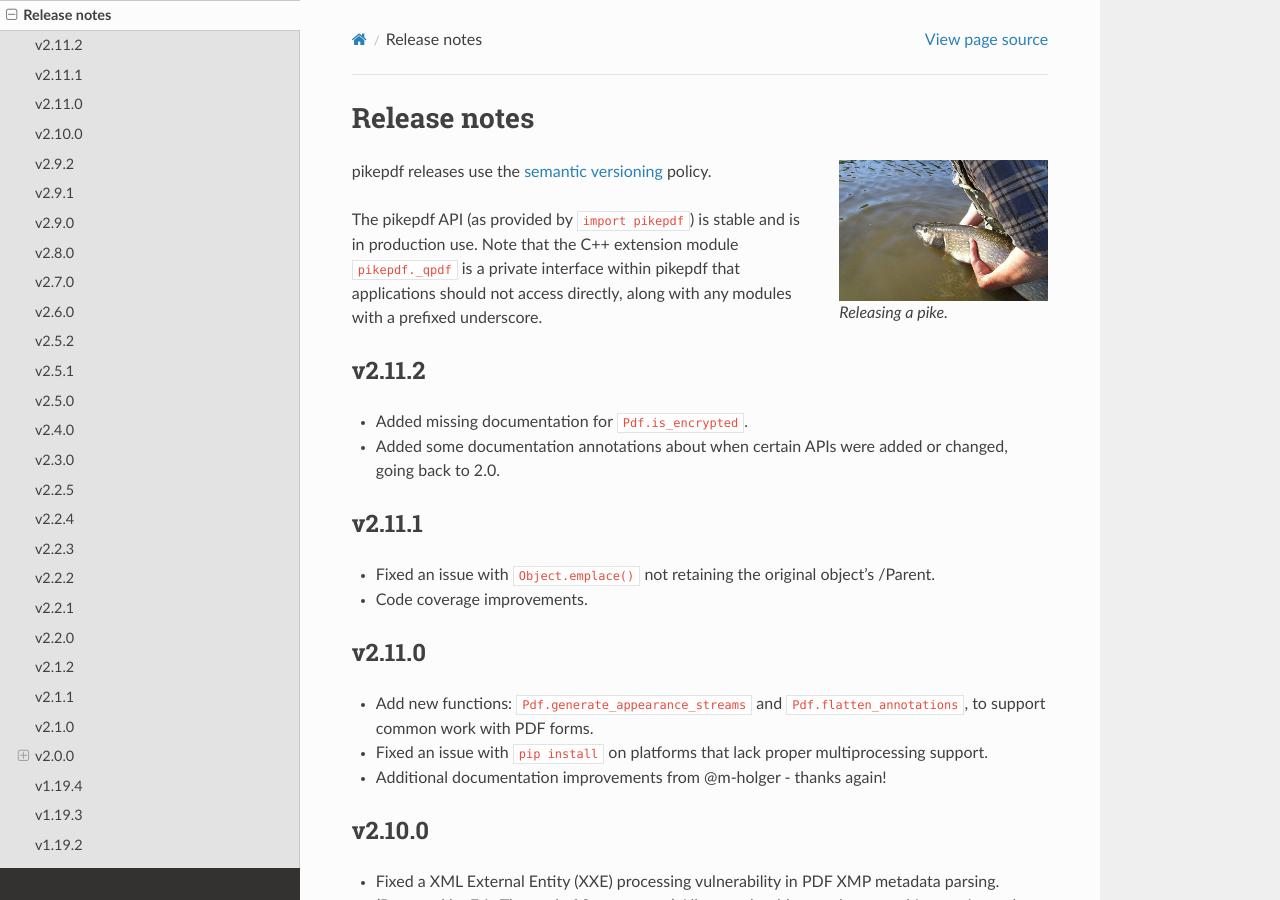
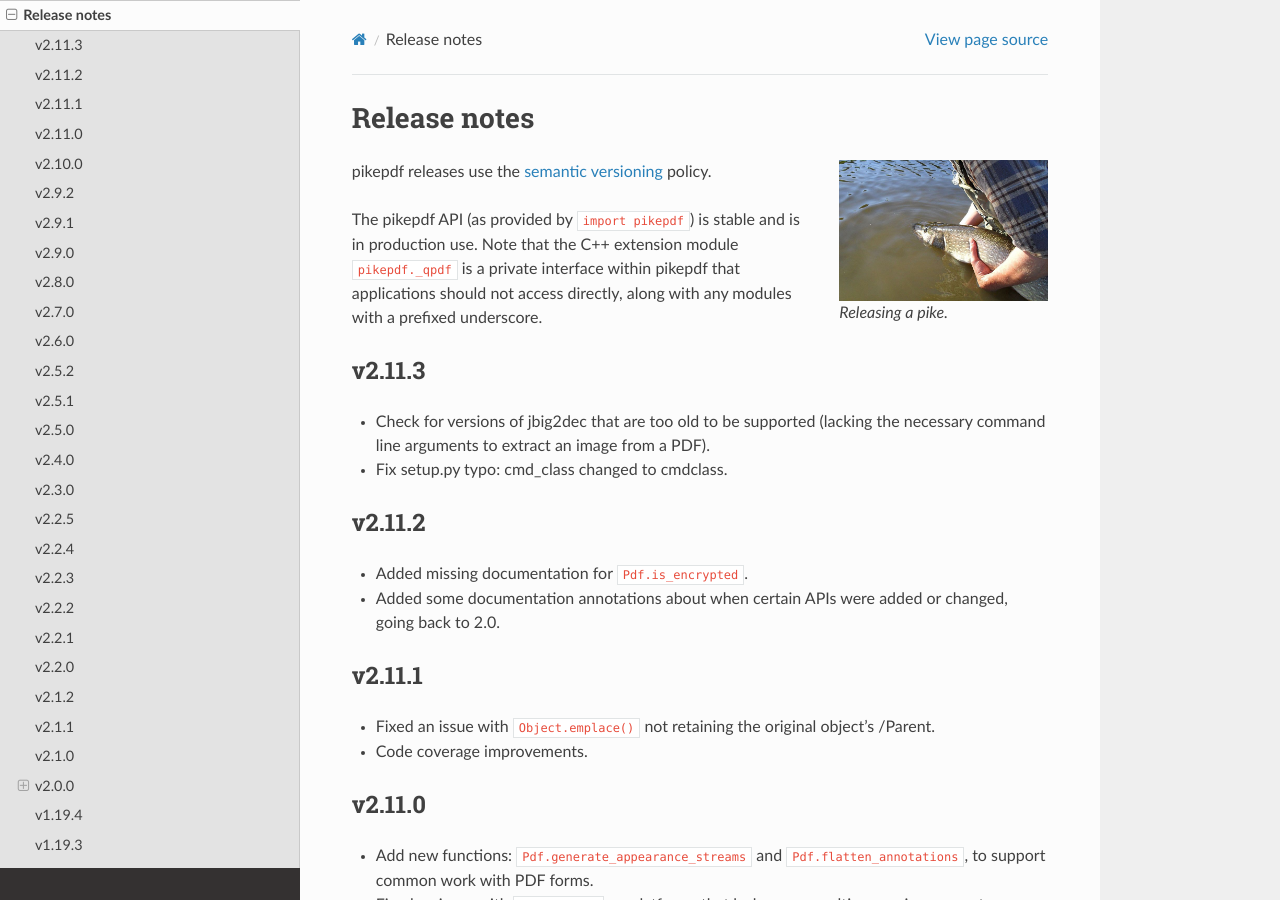
Before and after one commit to pikepdf/pikepdf, a Sphinx documentation site: the page built from docs/release_notes.rst, in a window 1280 px wide and 900 px high. Built offline with Sphinx 7.4.7 and the Read the Docs theme 2.0.0, drawn with Linux system fonts in a browser that asks for light colours; pages that are not in the unit, such as notebooks, are missing from menus; the version number could not be read and is left out.

Commit message:
v2.11.3 release notes

```diff
--- a/docs/release_notes.rst
+++ b/docs/release_notes.rst
@@ -17,6 +17,13 @@ The pikepdf API (as provided by ``import pikepdf``) is stable and
 is in production use. Note that the C++ extension module
 ``pikepdf._qpdf`` is a private interface within pikepdf that applications
 should not access directly, along with any modules with a prefixed underscore.
+
+v2.11.3
+=======
+
+-  Check for versions of jbig2dec that are too old to be supported (lacking the
+   necessary command line arguments to extract an image from a PDF).
+-  Fix setup.py typo: cmd_class changed to cmdclass.
 
 v2.11.2
 =======
```
